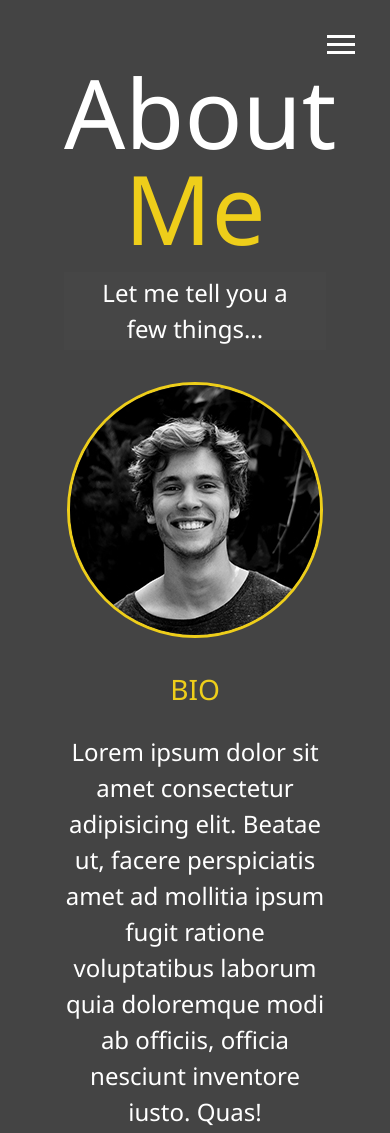
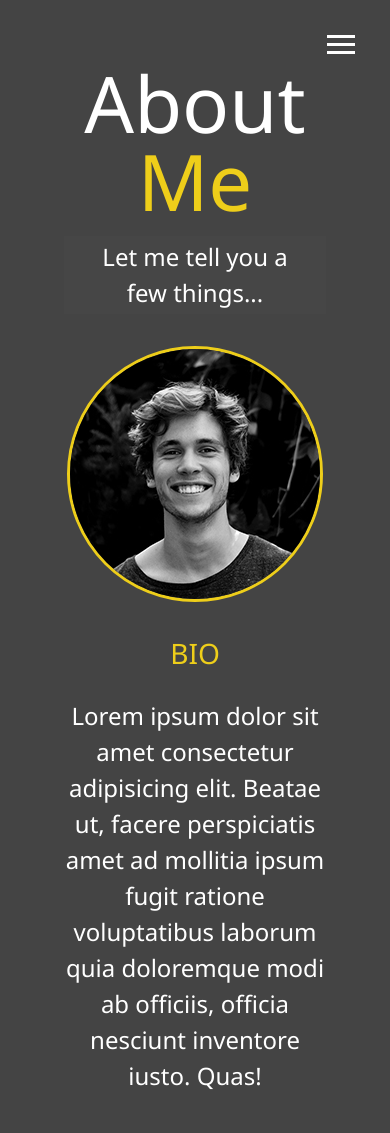
Before and after one commit to shivamkrch/my-portfolio, a website: page dist/about.html in a window 390 px wide. Shown: the top 1133 px of the page. Drawn offline with Linux system fonts and the light colour scheme.

Commit message:
Little responsive changes for small screens

```diff
--- a/scss/_mobile.scss
+++ b/scss/_mobile.scss
@@ -74,4 +74,12 @@
     .projects {
         grid-template-columns: 1fr;
     }
+    h1.lg-heading {
+        font-size: 20vw;
+    }
+    .boxes {
+        div {
+            font-size: 5vw;
+        }
+    }
 }
--- a/scss/main.scss
+++ b/scss/main.scss
@@ -94,6 +94,10 @@ main {
         background: lighten($primary-color, 5);
         padding: 0.5rem;
         border-bottom: $secondary-color 5px solid;
+
+        h3, h5 {
+            text-align: center;
+        }
     }
 
     .job-1 {
```
Also changed, not shown: dist/about.html, dist/contact.html, dist/css/main.css, dist/index.html, dist/js/main.js, dist/work.html.
